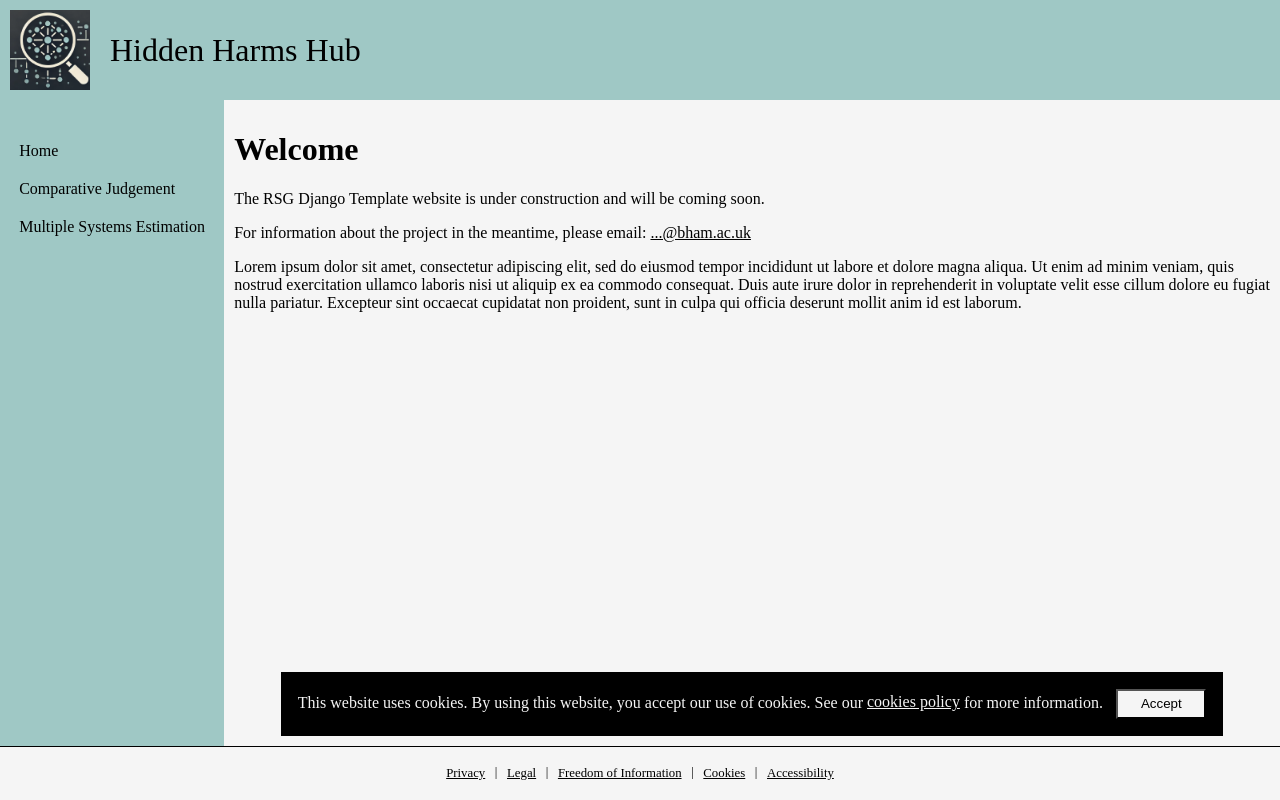
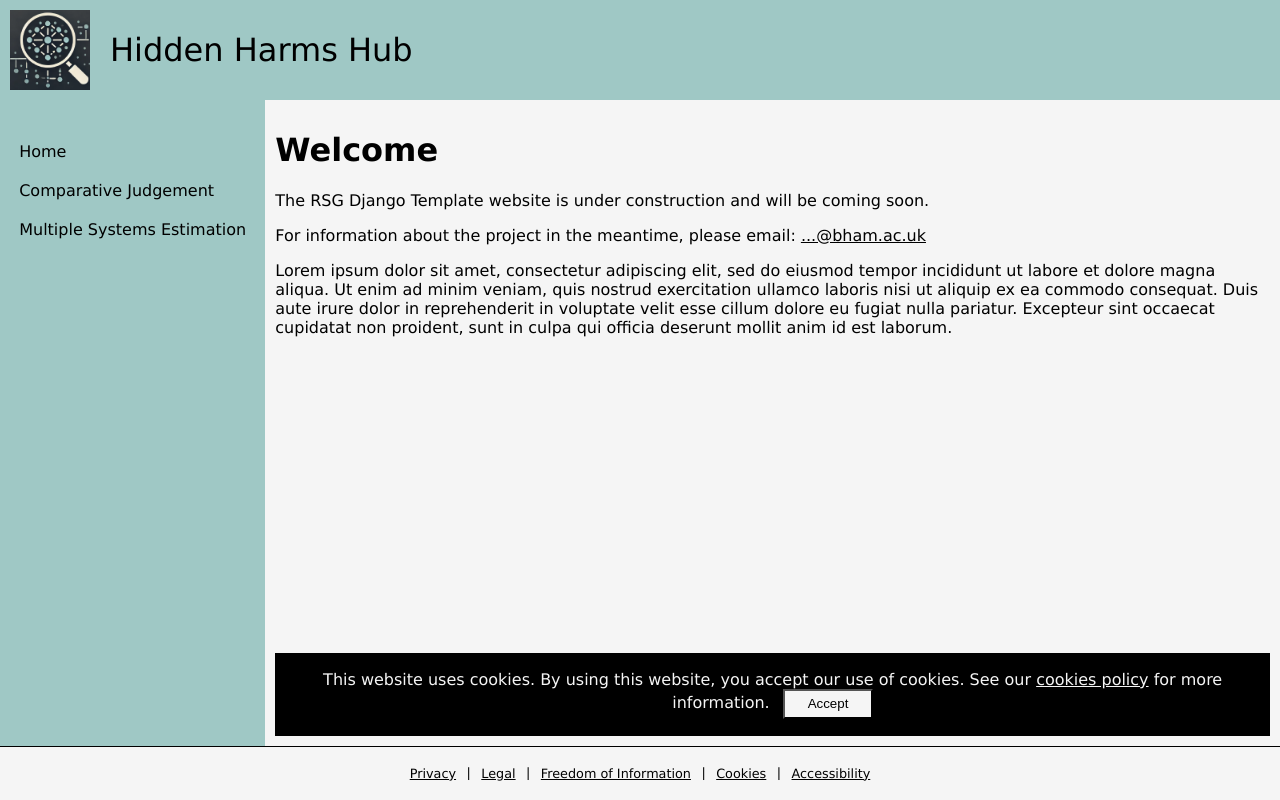
Before and after one commit to HiddenHarmsHub/hidden-harms-hub, a Django app: page / in a window 1280 px wide. Run offline with Django 3.2, Linux system fonts and the light colour scheme; parts of the project's set-up code (start-up, migrations or seed data) failed here and were passed over.

Commit message:
add a font now pur isn't doing it

```diff
--- a/django/core/static/css/style.css
+++ b/django/core/static/css/style.css
@@ -14,6 +14,7 @@ html,
 body {
     margin: 0;
     padding: 0;
+    font-family: Verdana, Tahoma, sans-serif;
 }
 
 html {
```
